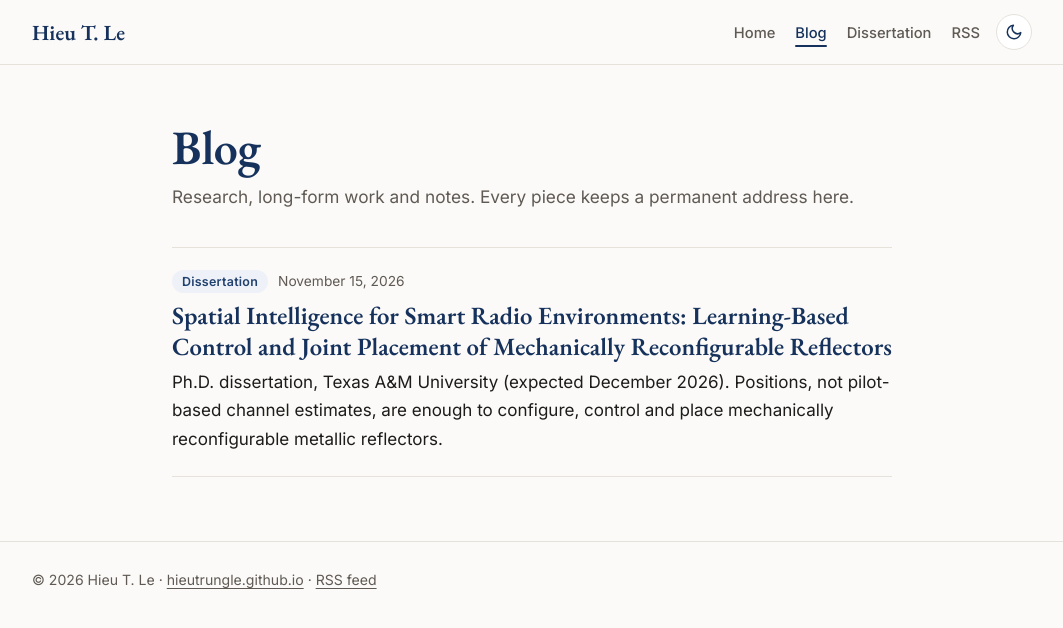
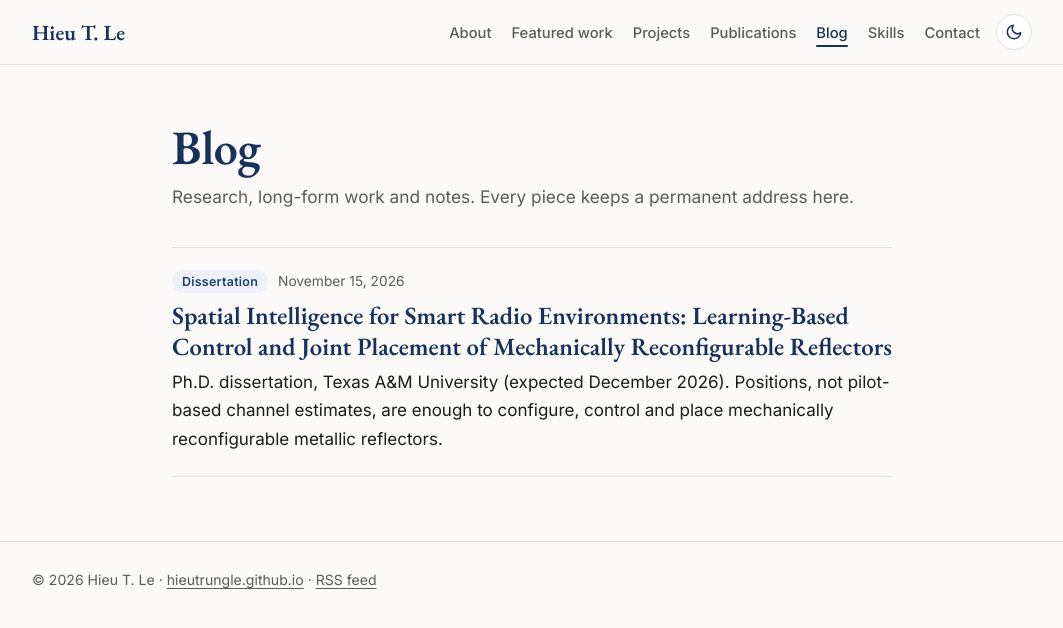
Before and after one commit to hieutrungle/blog, a Jekyll site: the page built from index.html, in a window 1280 px wide. Shown: the top 628 px of the page, without its empty margins (108-1171 px from the left). Built offline with Jekyll 4.4.1, drawn with Linux system fonts in a browser that asks for light colours.

Commit message:
Use the same menu as the main site

```diff
--- a/_layouts/default.html
+++ b/_layouts/default.html
@@ -20,12 +20,15 @@
   <div class="wrap">
     <a class="brand" href="https://hieutrungle.github.io/">Hieu T. Le</a>
     <button class="menu-btn" aria-expanded="false" aria-controls="sections">Menu</button>
-    <nav aria-label="Site" id="sections">
+    <nav aria-label="Sections" id="sections">
       <ul>
-        <li><a href="https://hieutrungle.github.io/">Home</a></li>
-        <li><a href="{{ '/' | relative_url }}"{% if page.url == '/' %} class="active"{% endif %}>Blog</a></li>
-        <li><a href="{{ '/dissertation/' | relative_url }}"{% if page.url == '/dissertation/' %} class="active"{% endif %}>Dissertation</a></li>
-        <li><a href="{{ '/feed.xml' | relative_url }}">RSS</a></li>
+        <li><a href="https://hieutrungle.github.io/#about">About</a></li>
+        <li><a href="https://hieutrungle.github.io/#work">Featured work</a></li>
+        <li><a href="https://hieutrungle.github.io/#projects">Projects</a></li>
+        <li><a href="https://hieutrungle.github.io/#publications">Publications</a></li>
+        <li><a href="{{ '/' | relative_url }}" class="active" aria-current="page">Blog</a></li>
+        <li><a href="https://hieutrungle.github.io/#skills">Skills</a></li>
+        <li><a href="https://hieutrungle.github.io/#contact">Contact</a></li>
       </ul>
     </nav>
     <button class="theme-btn" type="button" aria-label="Toggle light or dark theme" title="Toggle theme">
```
